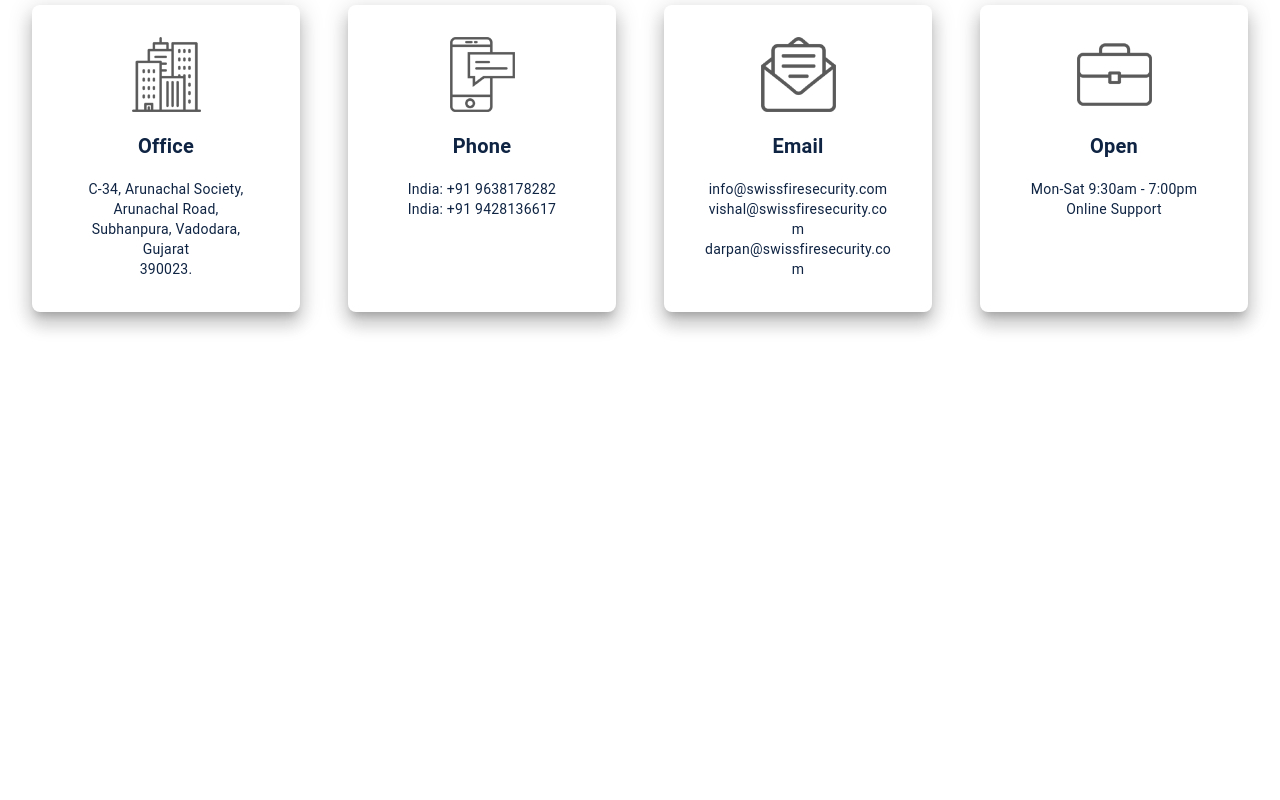
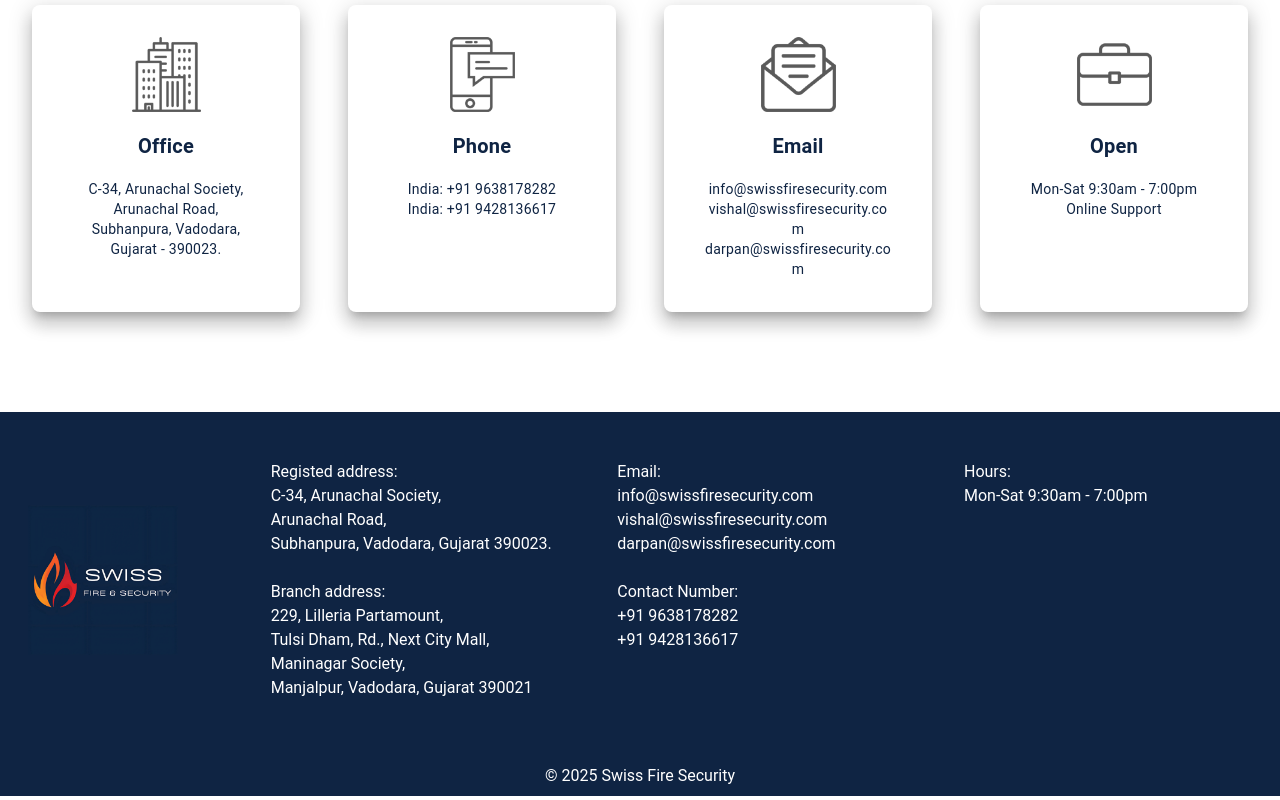
Before and after one commit to AdityaPanchal15/Swiss-Fire-Safty-Website, a Nuxt app: page /Contact in a window 1280 px wide. Shown: the part 689-1489 px from the top of the page. Before the commit the page ends 1101 px from the top, so only its background shows below. Built offline with nearby package versions, Linux system fonts and the light colour scheme.

Commit message:
Add footer design.

```diff
--- /dev/null
+++ b/components/Footer.vue
@@ -0,0 +1,46 @@
+<template>
+  <v-footer class="flex-column" color="#0f2443">
+    <v-row class="py-10 w-100" align="start" justify="space-between">
+      <v-col class="align-self-center d-flex justify-md-start justify-center" cols="12" md="2" sm="12">
+        <img src="~/assets/logo.png" alt="Swiss Logo" :width="150" />
+      </v-col>
+      <v-col cols="12" md="3" sm="4">
+        <p>Registed address:</p>
+        <p>C-34, Arunachal Society, <br /> Arunachal Road, <br /> Subhanpura, Vadodara, Gujarat 390023.</p>
+        <br />
+        <p>Branch address:</p>
+        <p>229, Lilleria Partamount, <br /> Tulsi Dham, Rd., Next City Mall, <br /> Maninagar Society, <br /> Manjalpur, Vadodara, Gujarat 390021</p>
+      </v-col>
+      <v-col cols="12" md="3" sm="4">
+        <p style="word-break: break-word">Email:
+          <br /> <a href="mailto:info@swissfiresecurity.com"
+            class="text-white text-decoration-none">info@swissfiresecurity.com</a>
+          <br /> <a href="mailto:vishal@swissfiresecurity.com"
+            class="text-white text-decoration-none">vishal@swissfiresecurity.com</a>
+          <br /> <a href="mailto:darpan@swissfiresecurity.com"
+            class="text-white text-decoration-none">darpan@swissfiresecurity.com</a>
+        </p>
+        <br />
+        <p>Contact Number:
+          <br /> <a href="tel:+919638178282" class="text-white text-decoration-none">+91 9638178282</a>
+          <br /> <a href="tel:+919428136617" class="text-white text-decoration-none">+91 9428136617</a>
+        </p>
+
+      </v-col>
+      <v-col cols="12" md="3" sm="4">
+        <p>Hours:</p>
+        <p>Mon-Sat 9:30am - 7:00pm</p>
+      </v-col>
+    </v-row>
+    <v-row>
+      <v-col cols="12">
+        <span>&copy; 2025 Swiss Fire Security</span>
+      </v-col>
+    </v-row>
+  </v-footer>
+</template>
+
+<script setup>
+</script>
+
+<style scoped></style>
--- a/components/pages/Contact.vue
+++ b/components/pages/Contact.vue
@@ -35,7 +35,7 @@
   {
     imgUrl: 'images/contact/office-icon.png',
     title: 'Office',
-    description: 'C-34, Arunachal Society, Arunachal Road, Subhanpura, Vadodara, Gujarat <br /> 390023.'
+    description: 'C-34, Arunachal Society, Arunachal Road, Subhanpura, Vadodara, Gujarat - 390023. <br />'
   },
   {
     imgUrl: 'images/contact/phone-icon.png',
--- a/layouts/default.vue
+++ b/layouts/default.vue
@@ -3,6 +3,7 @@
     <v-app>
       <Header />
       <slot />
+      <Footer />
     </v-app>
   </v-layout>
 </template>
```
